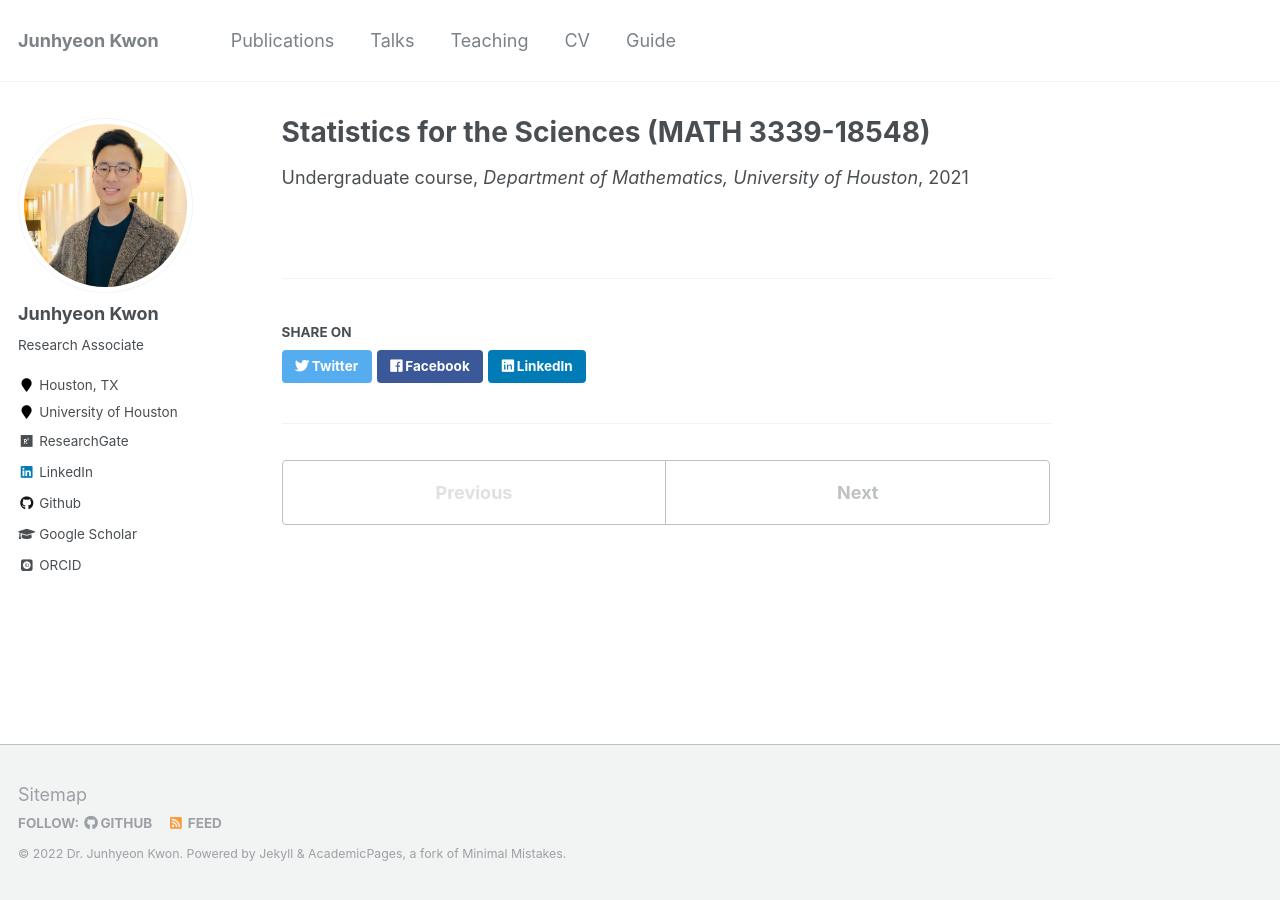
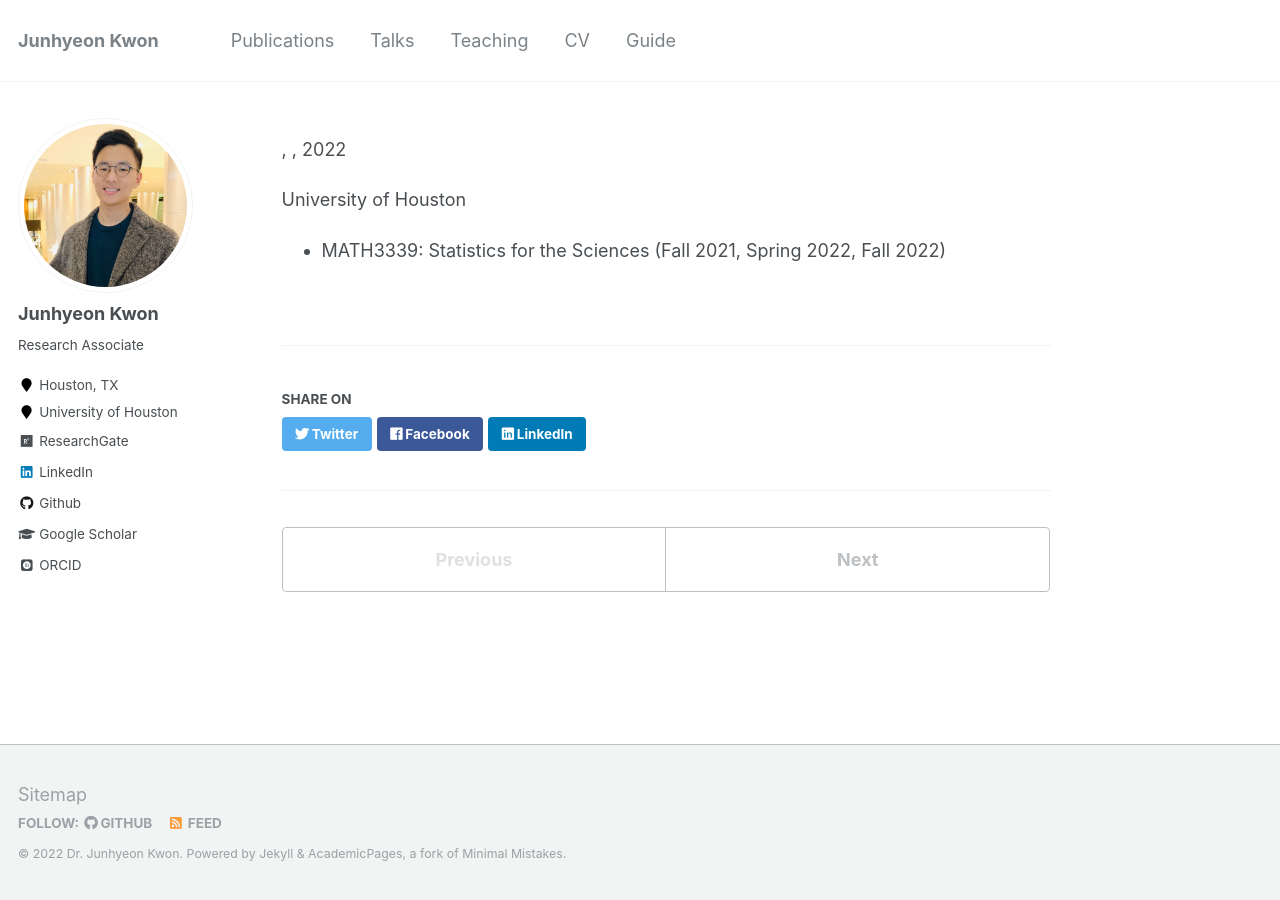
Before and after one commit to JunhyeonKwon/junhyeonkwon.github.io, a Jekyll site: the page built from _teaching/2021-fall-teaching-1.md, in a window 1280 px wide. Built offline with Jekyll 4.4.1, drawn with Linux system fonts in a browser that asks for light colours; some web fonts are replaced.

Commit message:
teaching_update

```diff
--- a/_teaching/2021-fall-teaching-1.md
+++ b/_teaching/2021-fall-teaching-1.md
@@ -1,7 +1,5 @@
 ---
-title: "Statistics for the Sciences (MATH 3339-18548)"
-collection: teaching
-type: "Undergraduate course"
-venue: "Department of Mathematics, University of Houston"
-date: 2021-09-01
+title: ""
 ---
+University of Houston
+- MATH3339: Statistics for the Sciences (Fall 2021, Spring 2022, Fall 2022)
```
